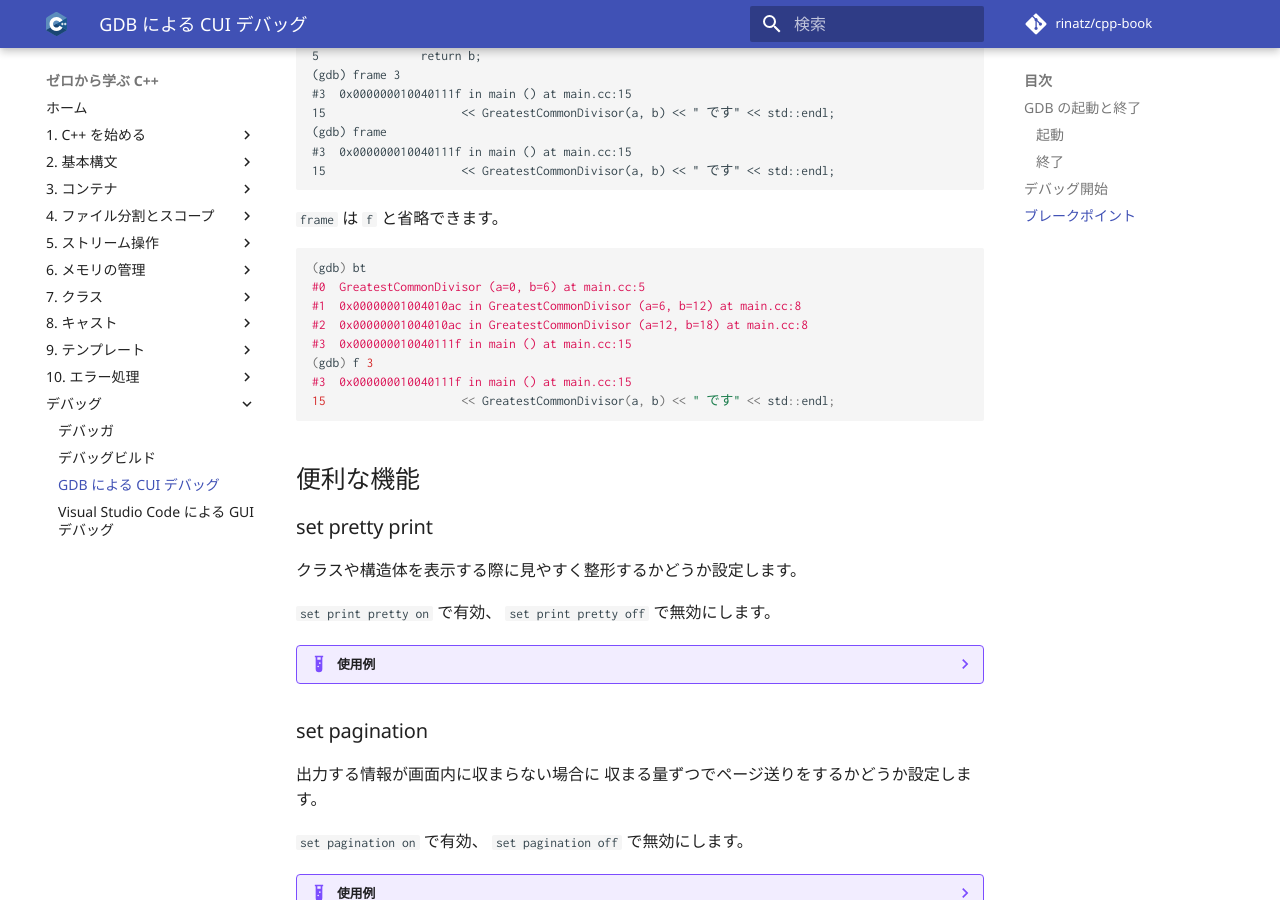
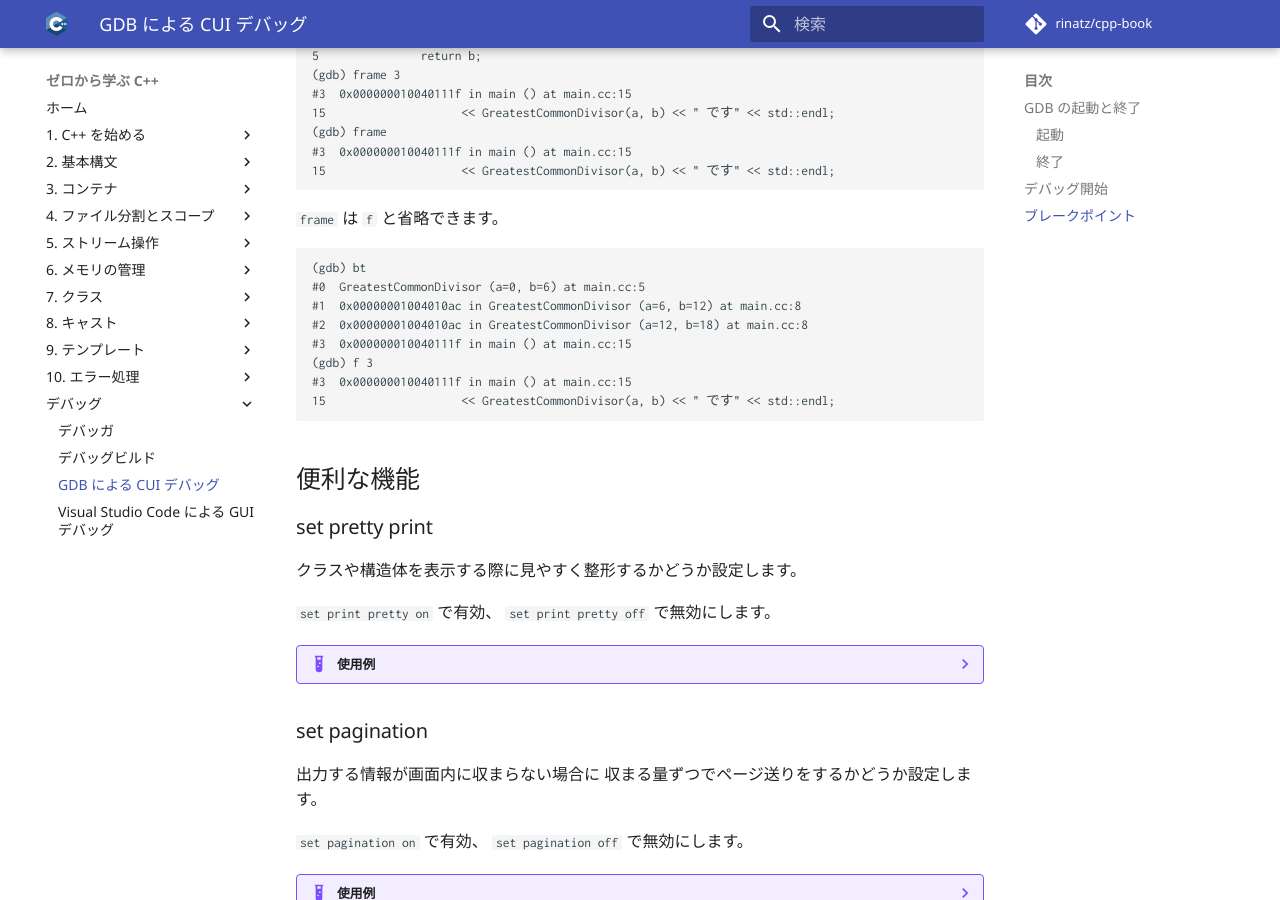
Before and after one commit to rinatz/cpp-book, an MkDocs documentation site: the page built from docs/debug-gdb.md, in a window 1280 px wide and 900 px high, scrolled down 12358 px. Built offline with MkDocs 1.6.1 and Material for MkDocs 9.7.7, drawn with Linux system fonts in a browser that asks for light colours; comment, search, counter and statistics services are not loaded.

Commit message:
Fix code block language

````diff
--- a/docs/debug-gdb.md
+++ b/docs/debug-gdb.md
@@ -664,7 +664,7 @@ GDB の参照箇所が移動するだけでプログラムの実行箇所は移
 
 `frame` は `f` と省略できます。
 
-```cpp
+```gdb
 (gdb) bt
 #0  GreatestCommonDivisor (a=0, b=6) at main.cc:5
 #1  0x00000001004010ac in GreatestCommonDivisor (a=6, b=12) at main.cc:8
````
